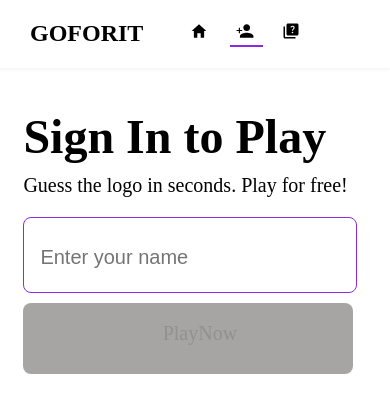
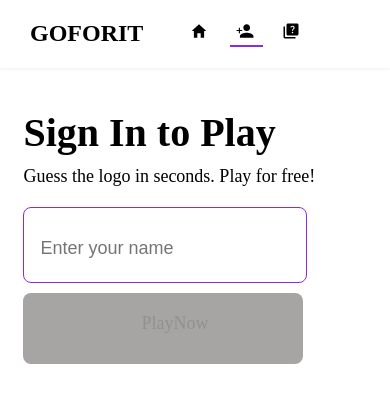
Before and after one commit to itsjustonyii/Quizzy, a React (Vite) app: page /signin in a window 390 px wide. Shown: the top 412 px of the page. Built offline with nearby package versions, Linux system fonts and the light colour scheme; some icons are missing.

Commit message:
responsivenes

```diff
--- a/src/Pages/Home/home.module.css
+++ b/src/Pages/Home/home.module.css
@@ -63,12 +63,12 @@
 
 
  .body {
-    margin: 28% 0 0 10%;
+    margin: 28% 0 0 5%;
     padding: 0;
  }
 
  .body h2 {
-   font-size: 2.6rem;
+   font-size: 2.5rem;
    letter-spacing: 4px;
  }
 }
--- a/src/Pages/Quiz/Quiz.jsx
+++ b/src/Pages/Quiz/Quiz.jsx
@@ -7,7 +7,7 @@ import { BsEmojiSunglasses } from "react-icons/bs";
 import { FaSadCry } from "react-icons/fa";
 
 
-function Quiz({questions, answerIdx, currentQuestion, setCurrentQuestion, Question, Choices, correctAnswer,
+function Quiz({ answerIdx, currentQuestion, setCurrentQuestion, Question, Choices, correctAnswer,
   setAnswerIdx, answer, setAnswer, result, setResult, showResult, setShowResult, isClicked, setIsClicked,
   revealCorrectAnswer, setRevealCorrectAnswer, pop, setPop, showTimer, setShowTimer, score, handleSave, isSignedIn,
 handleTryAgain, selectRandomQuestions, selectedQuestions}) {
--- a/src/Pages/Quiz/quiz.module.css
+++ b/src/Pages/Quiz/quiz.module.css
@@ -237,7 +237,7 @@ cursor: pointer;
 @media screen and (max-width: 430px) {
 
   .overall {
-    padding: 8% 0 2% 0;
+    padding: 4% 0 2% 0;
   }
 
   .result {
--- a/src/Pages/SignUp/signup.module.css
+++ b/src/Pages/SignUp/signup.module.css
@@ -105,11 +105,11 @@ img {
     }
 
     .container h3 {
-      font-size: 3rem;
+      font-size: 2.5rem;
     }
 
     .container p {
-      font-size: 20px;
+      font-size: 18px;
     }
 
     .adjust {
@@ -117,16 +117,16 @@ img {
     }
 
     .input {
-      width:  300px;
+      width:  250px;
     }
 
     ::placeholder {
-      font-size: 20px;
+      font-size: 18px;
   }
 
   .btn {
    height: 55px;
-   width: 290px;
+   width: 240px;
   }
 
   .play {
```
